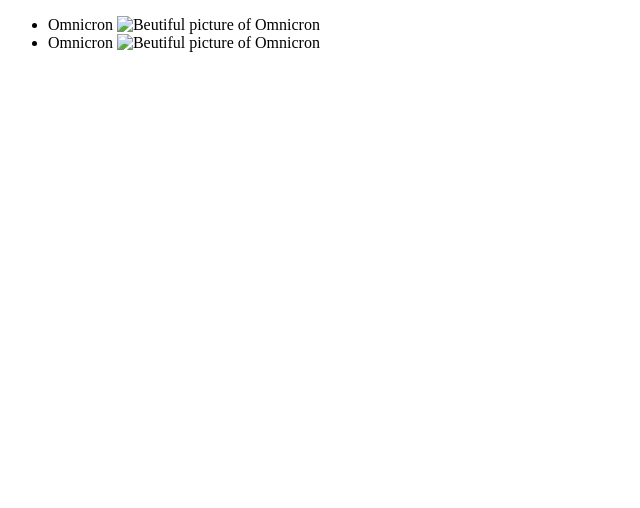
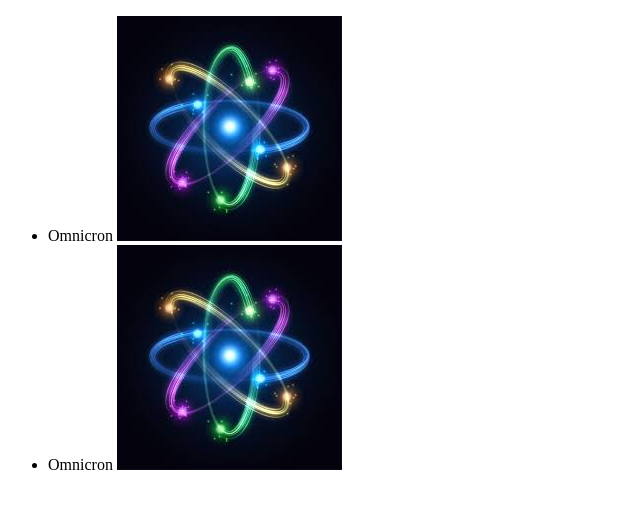
Before and after one commit to dugdug-dev/The-Crew, a plain HTML site: page 1234/Stalking.html in a window 1280 px wide. Shown: the whole page, without its empty margins (0-640 px from the left). Drawn offline with Linux system fonts and the light colour scheme.

Commit message:
Add files via upload

```diff
--- a/1234/Stalking.html
+++ b/1234/Stalking.html
@@ -9,12 +9,12 @@
     <ul>
         <li>
             Omnicron
-            <img src="Omnicron.jpeg" alt="Beutiful picture of Omnicron">
+            <img src="../Omnicron.jpeg" alt="Beutiful picture of Omnicron">
         </li>
 
         <li>
             Omnicron
-            <img src="Omnicron.jpeg" alt="Beutiful picture of Omnicron">
+            <img src="../Omnicron.jpeg" alt="Beutiful picture of Omnicron">
         </li>
     </ul>
 </body>
```
